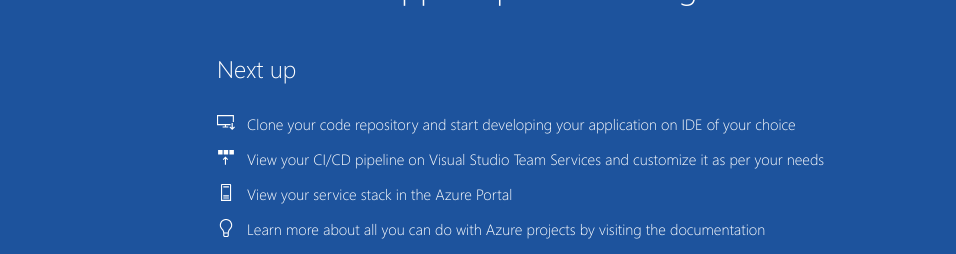
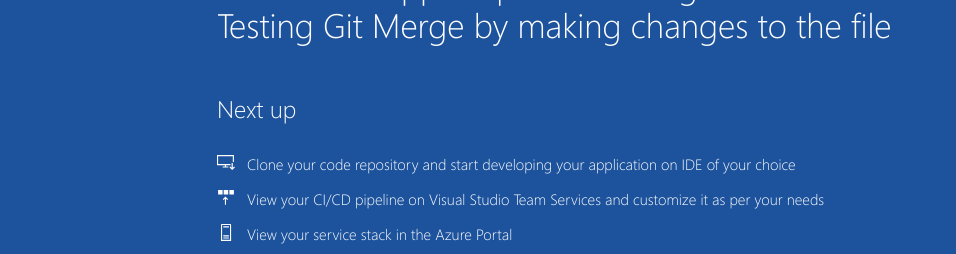
Before and after one commit to sv93vs/GITCaseStudy, a plain HTML site: page index.html in a window 1280 px wide. Shown: the part 546-800 px from the top of the page, without its empty margins (8-964 px from the left). Drawn offline with Linux system fonts and the light colour scheme.

Commit message:
Commiting changes to file in new branch

```diff
--- a/index.html
+++ b/index.html
@@ -21,7 +21,8 @@
                 <div class="success-text">Success!</div>
                 <div class="description line-1"> Azure DevOps Project has been successfully setup</div>
                 <div class="description line-2"> Your HTML app is up and running on Azure</div>
-                <div class="next-steps-container">
+                <div class="description line-3">Testing Git Merge by making changes to the file</div>
+		<div class="next-steps-container">
                     <div class="next-steps-header">Next up</div>
                     <div class="next-steps-body">
                         <div class="step">
```
